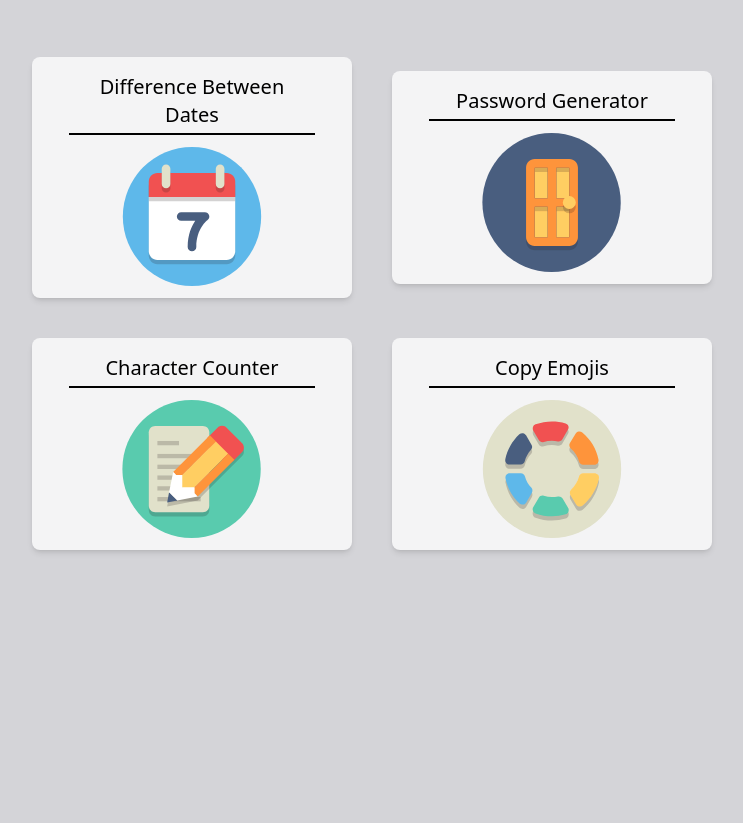
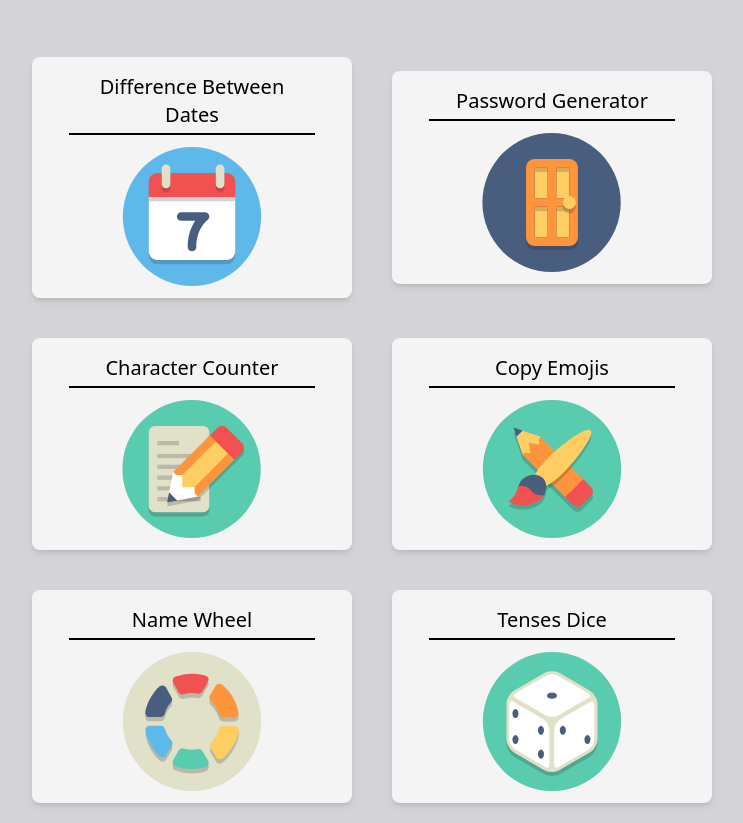
Before and after one commit to David-Viuche/tools_utils, an Astro site: page / in a window 1280 px wide. Shown: the part 83-906 px from the top of the page, without its empty margins (268-1011 px from the left). Before the commit the page ends 800 px from the top, so only its background shows below. Built offline with nearby package versions, Linux system fonts and the light colour scheme; Astro itself is replaced by a stand-in of ours.

Commit message:
add future projects

```diff
--- a/src/pages/index.astro
+++ b/src/pages/index.astro
@@ -20,7 +20,17 @@ let options = [
 	},
 	{
 		title: "Copy Emojis",
-		src:"/img/emojis-icon.svg",
+		src:"/img/emoji-icon.svg",
+		link:"/tools_utils/construction"
+	},
+	{
+		title: "Name Wheel",
+		src:"/img/name-wheel.svg",
+		link:"/tools_utils/construction"
+	},
+	{
+		title: "Tenses Dice",
+		src:"/img/dice-icon.svg",
 		link:"/tools_utils/construction"
 	}
 ]
```
Also changed, not shown: public/img/dice-icon.svg (added), public/img/emoji-icon.svg (added), public/img/name-wheel.svg (renamed from public/img/emojis-icon.svg).
